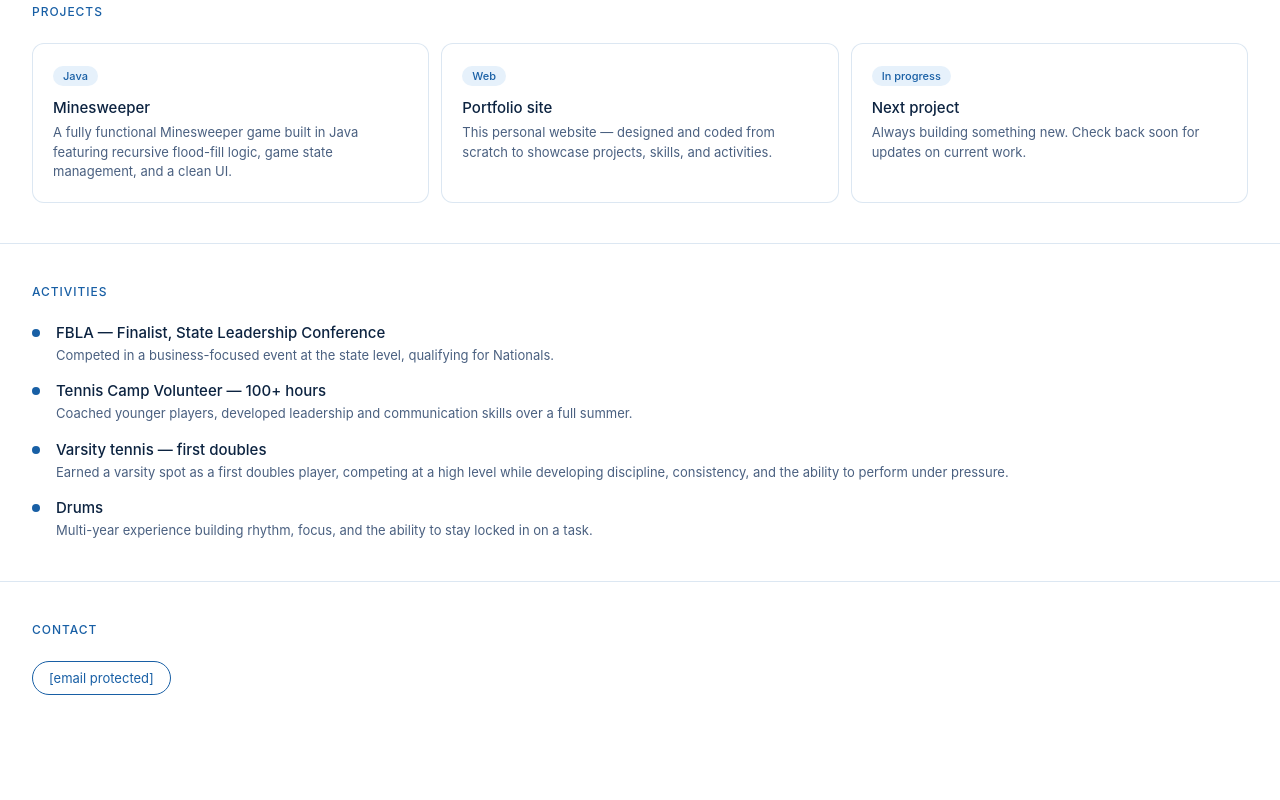
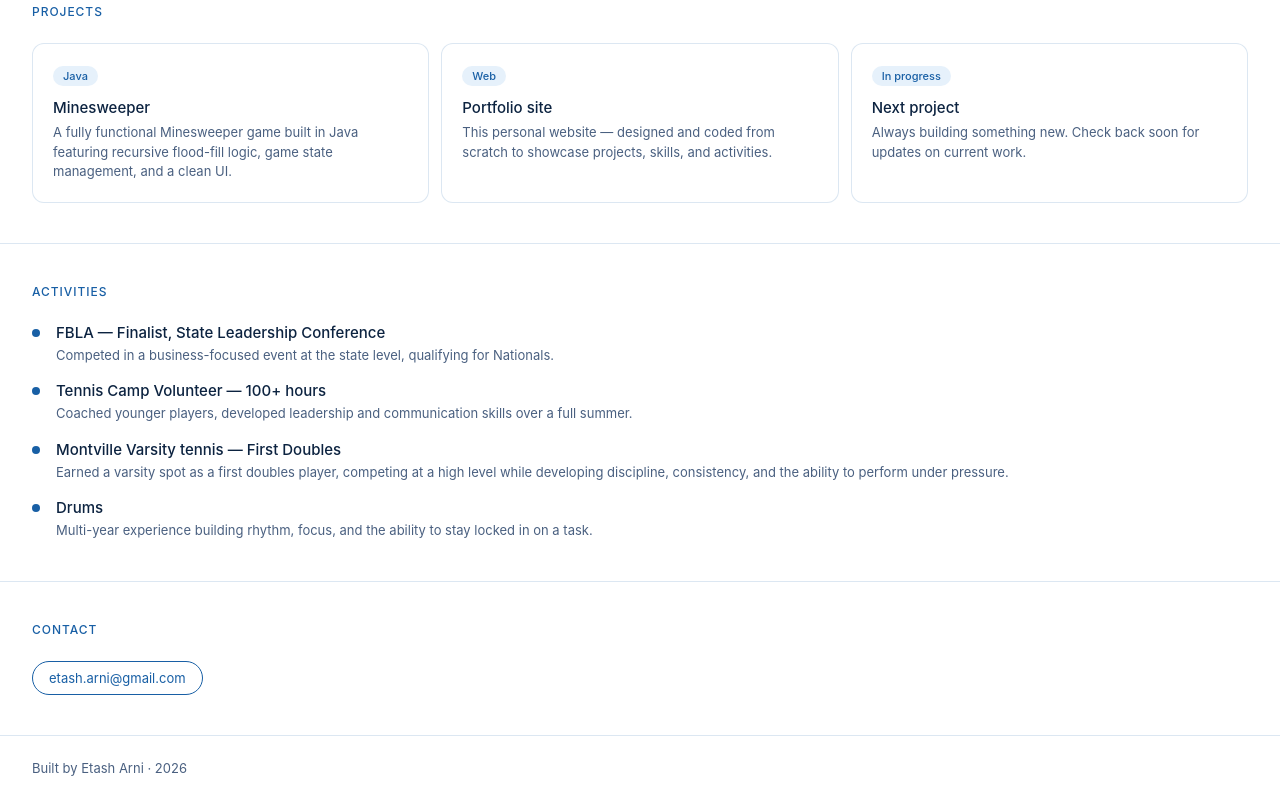
Before and after one commit to etashar/etashar.github.io, a plain HTML site: page index (2).html in a window 1280 px wide. Shown: the part 709-1509 px from the top of the page. Before the commit the page ends 1444 px from the top, so only its background shows below. Drawn offline with Linux system fonts and the light colour scheme.

Commit message:
Update index (2).html

```diff
--- a/index (2).html
+++ b/index (2).html
@@ -54,7 +54,7 @@
 <body>
 
 <nav>
-  <span class="nav-logo">YourName</span>
+  <span class="nav-logo">Etash Arni</span>
   <div class="nav-links">
     <a href="#skills">Skills</a>
     <a href="#projects">Projects</a>
@@ -140,7 +140,7 @@
     <div class="activity">
       <div class="activity-dot"></div>
       <div>
-        <div class="activity-title">Varsity tennis — first doubles</div>
+        <div class="activity-title">Montville Varsity tennis — First Doubles</div>
         <div class="activity-desc">Earned a varsity spot as a first doubles player, competing at a high level while developing discipline, consistency, and the ability to perform under pressure.</div>
       </div>
     </div>
@@ -157,5 +157,11 @@
 <div class="section" id="contact">
   <p class="section-label">Contact</p>
   <div class="contact-row">
-    <a href="/cdn-cgi/l/email-protection#87fee8f2f5e2eae6eeebc7e2eae6eeeba9e4e8ea" class="contact-chip"><span class="__cf_email__" data-cfemail="f0899f8582959d91999cb0959d91999cde939f9d">[email&#160;protected]</span></a>
-    <a href="https:/
+    <a href="mailto:etash.arni@gmail.com" class="contact-chip">etash.arni@gmail.com</a>
+  </div>
+</div>
+
+<footer>Built by Etash Arni · 2026</footer>
+
+</body>
+</html>
```
